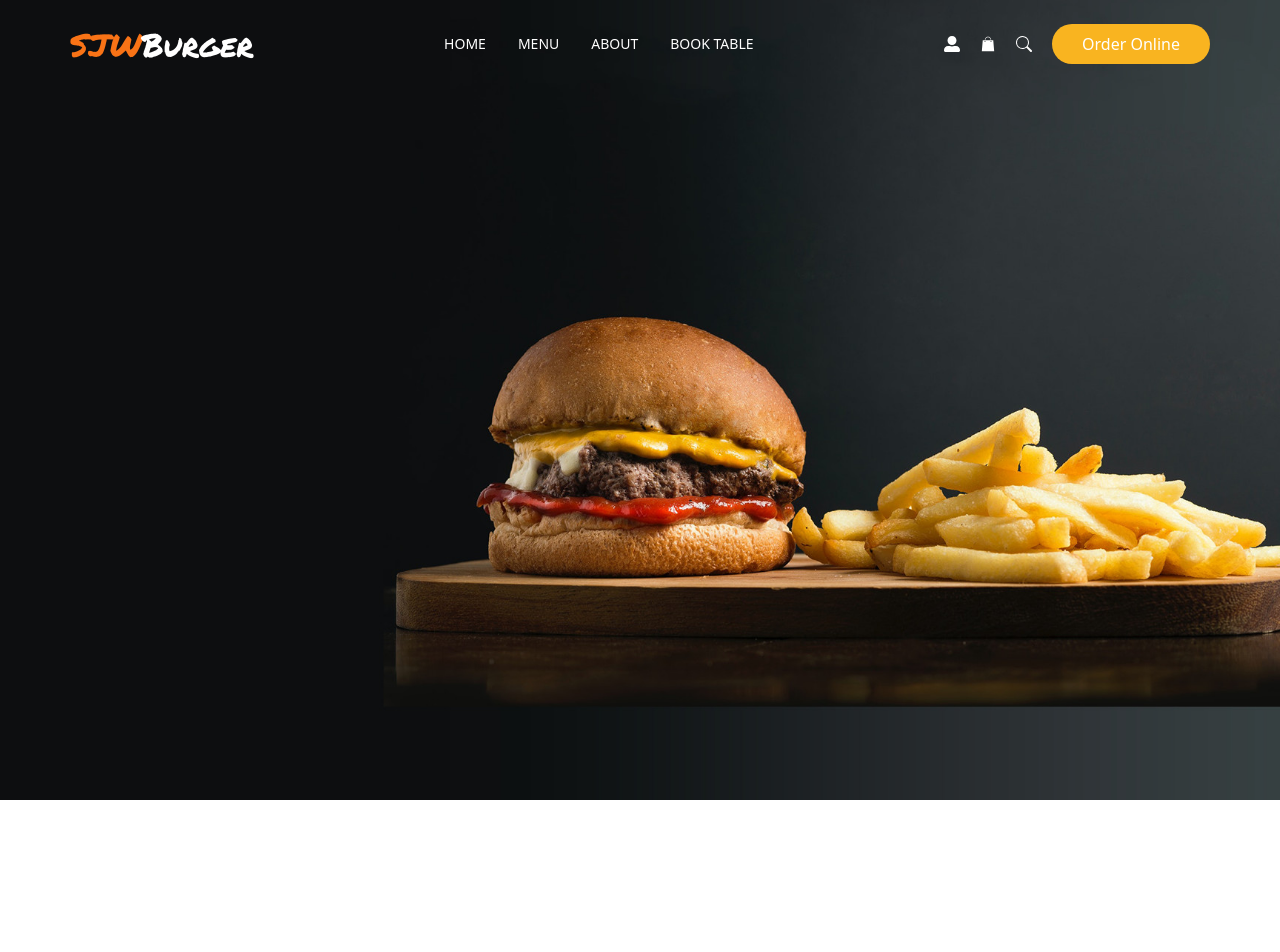
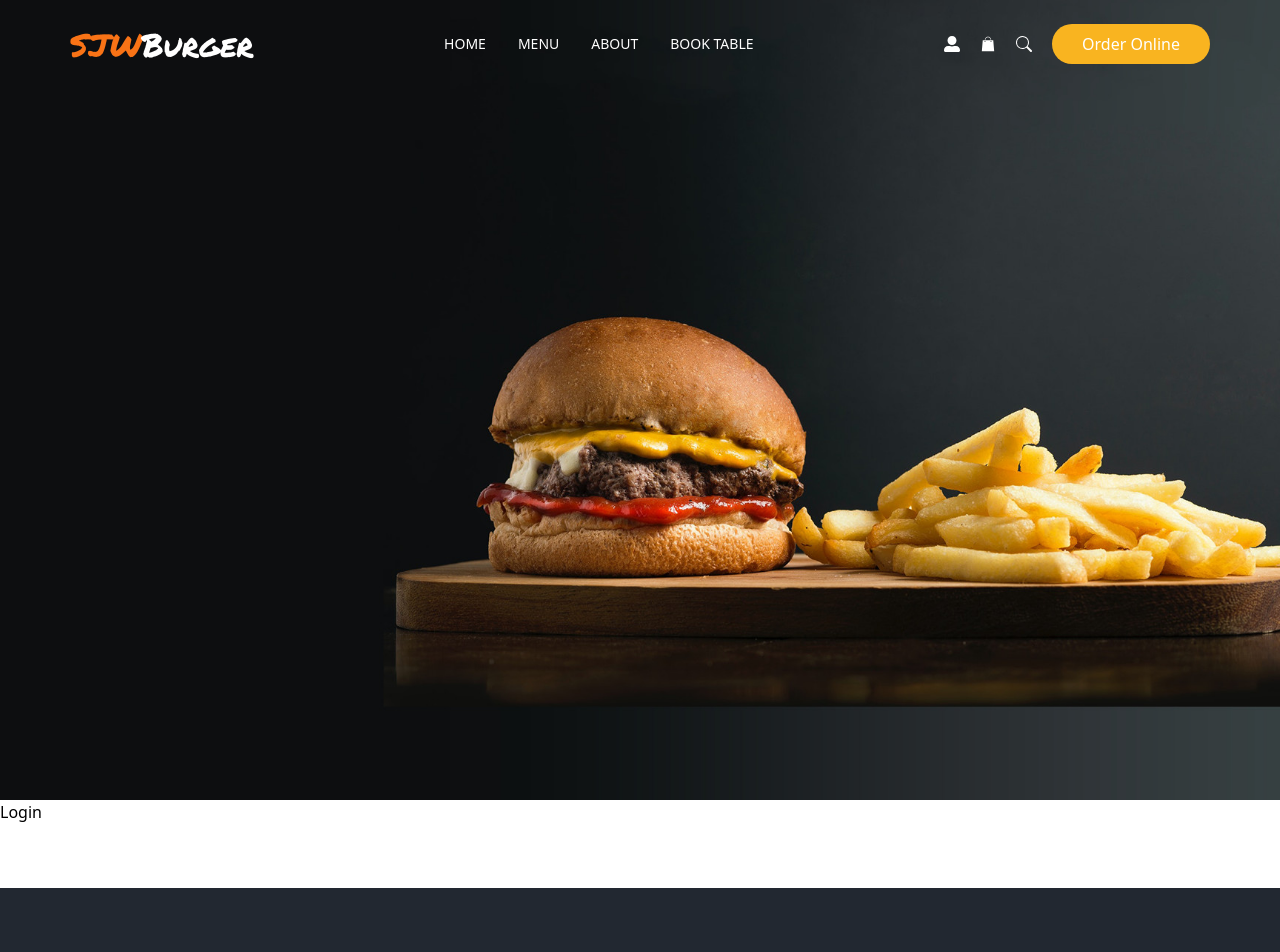
Before and after one commit to Mynraw/next-meal-project, a Next.js app: page /auth/Login in a window 1280 px wide. Before the commit this address had no page. Shown: the top 952 px of the page. Built offline with nearby package versions, Linux system fonts and the light colour scheme.

Commit message:
profile dropdown init

```diff
--- /dev/null
+++ b/src/pages/auth/Login.jsx
@@ -0,0 +1,7 @@
+import React from "react";
+
+const Login = () => {
+  return <div>Login</div>;
+};
+
+export default Login;
```
